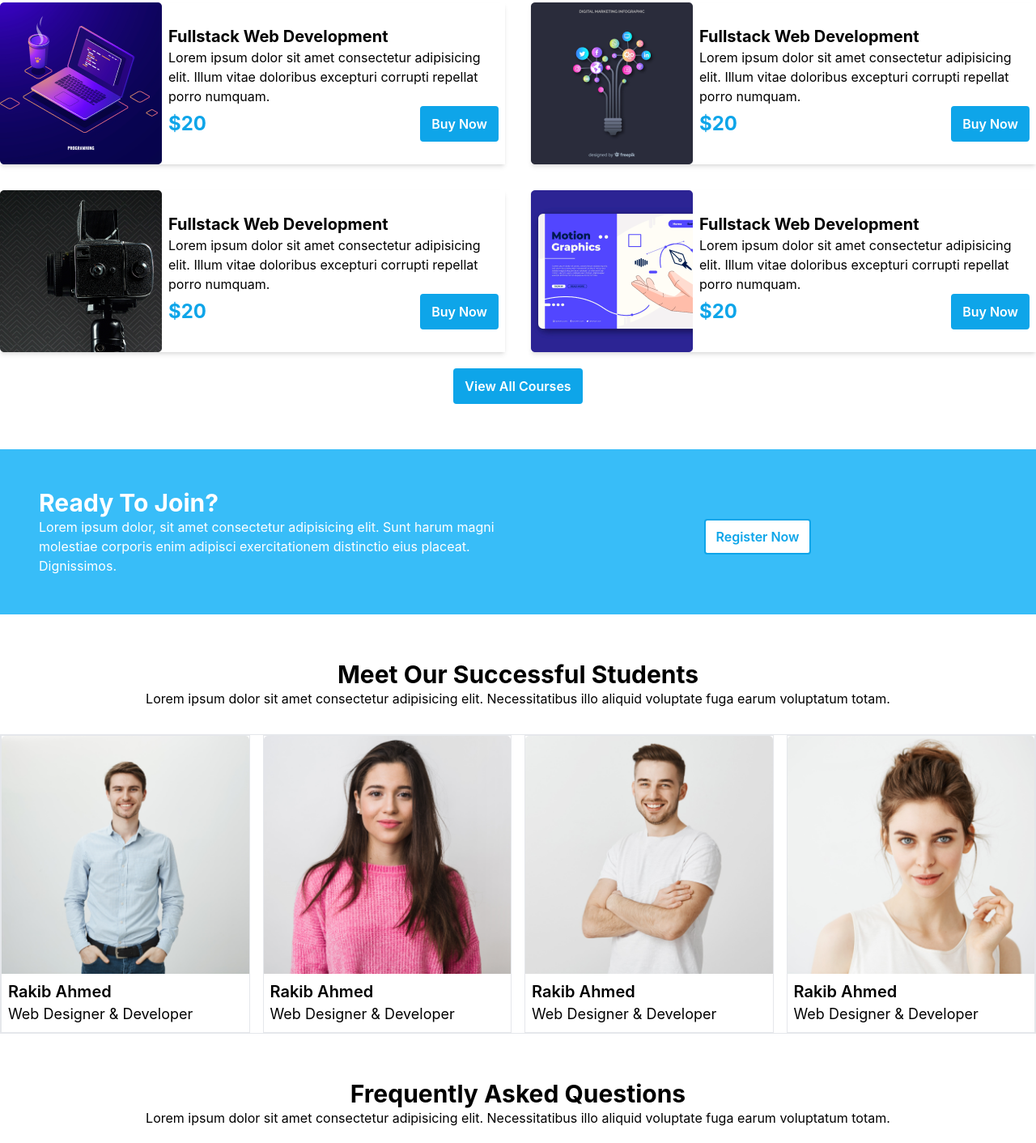
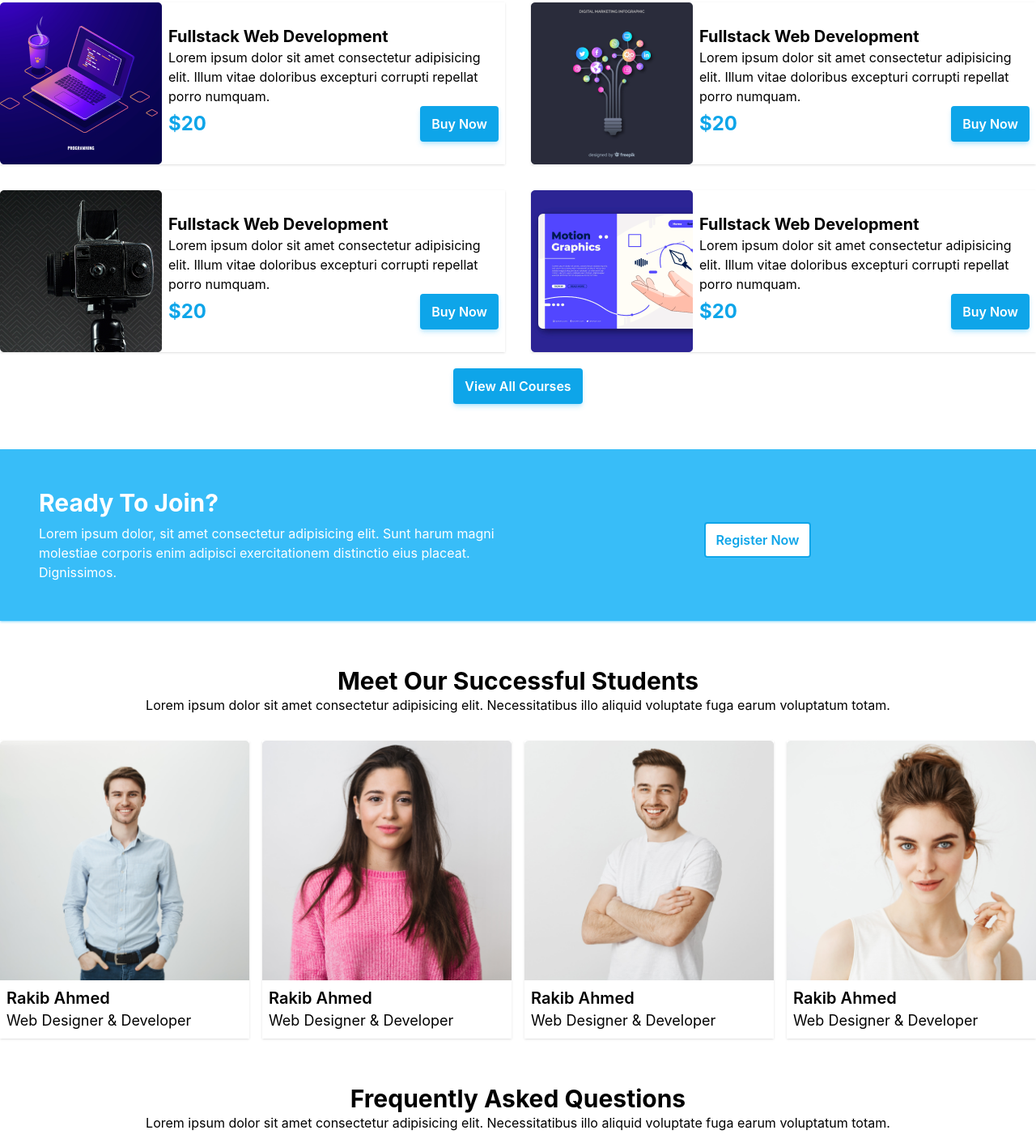
Before and after one commit to Rakib-Ahmed01/tech-in-ed-tailwind, a plain HTML site: page index.html in a window 1280 px wide. Shown: the part 1148-2560 px from the top of the page at 81% size. Drawn offline with Linux system fonts and the light colour scheme.

```diff
--- a/index.html
+++ b/index.html
@@ -371,7 +371,7 @@
             </p>
           </div>
           <div class="grid grid-cols-1 lg:grid-cols-2 gap-8">
-            <div class="course shadow-md sm:flex sm:flex-row">
+            <div class="course shadow sm:flex sm:flex-row">
               <img
                 src="images/course/course-1.png"
                 class="w-full h-52 sm:w-auto sm:h-auto object-cover object-center"
@@ -396,7 +396,7 @@
                 </div>
               </div>
             </div>
-            <div class="course shadow-md sm:flex sm:flex-row">
+            <div class="course shadow sm:flex sm:flex-row">
               <img
                 src="images/course/course-2.png"
                 class="w-full h-52 sm:w-auto sm:h-auto object-cover object-center"
@@ -421,7 +421,7 @@
                 </div>
               </div>
             </div>
-            <div class="course shadow-md sm:flex sm:flex-row">
+            <div class="course shadow sm:flex sm:flex-row">
               <img
                 src="images/course/course-3.png"
                 class="w-full h-52 sm:w-auto sm:h-auto object-cover object-center"
@@ -446,7 +446,7 @@
                 </div>
               </div>
             </div>
-            <div class="course shadow-md sm:flex sm:flex-row">
+            <div class="course shadow sm:flex sm:flex-row">
               <img
                 src="images/course/course-4.png"
                 class="w-full h-52 sm:w-auto sm:h-auto object-cover object-center"
@@ -471,7 +471,7 @@
                 </div>
               </div>
             </div>
-            <div class="course shadow-md sm:flex sm:flex-row">
+            <div class="course shadow sm:flex sm:flex-row">
               <img
                 src="images/course/course-5.png"
                 class="w-full h-52 sm:w-auto sm:h-auto object-cover object-center"
@@ -496,7 +496,7 @@
                 </div>
               </div>
             </div>
-            <div class="course shadow-md sm:flex sm:flex-row">
+            <div class="course shadow sm:flex sm:flex-row">
               <img
                 src="images/course/course-6.png"
                 class="w-full h-52 sm:w-auto sm:h-auto object-cover object-center"
@@ -527,13 +527,13 @@
       </section>
       <section class="register mt-14">
         <div
-          class="container mx-auto bg-sky-400 text-white sm:flex p-12 justify-between items-center"
+          class="container mx-auto bg-sky-400 text-white sm:flex p-12 justify-between items-center shadow shadow-sky-400/50"
         >
           <div
             class="text basis-full sm:basis-1/2 flex justify-center items-center"
           >
             <div>
-              <h1 class="text-3xl font-bold">Ready To Join?</h1>
+              <h1 class="text-3xl font-bold mb-2">Ready To Join?</h1>
               <p>
                 Lorem ipsum dolor, sit amet consectetur adipisicing elit. Sunt
                 harum magni molestiae corporis enim adipisci exercitationem
@@ -617,9 +617,9 @@
             </p>
           </div>
           <div
-            class="students mx-auto grid grid-cols-1 sm:grid-cols-2 lg:grid-cols-4 border gap-4"
+            class="students mx-auto grid grid-cols-1 sm:grid-cols-2 lg:grid-cols-4 gap-4"
           >
-            <div class="border">
+            <div class="shadow">
               <div>
                 <img src="images/student/student-1.png" class="w-full" alt="" />
                 <div class="m-2">
@@ -628,14 +628,14 @@
                 </div>
               </div>
             </div>
-            <div class="border">
+            <div class="shadow">
               <img src="images/student/student-2.png" class="w-full" alt="" />
               <div class="m-2">
                 <h4 class="font-semibold text-xl">Rakib Ahmed</h4>
                 <p class="text-lg">Web Designer & Developer</p>
               </div>
             </div>
-            <div class="border">
+            <div class="shadow">
               <img
                 src="images/student/student-3.png"
                 class="w-full h- object-cover object-top"
@@ -646,7 +646,7 @@
                 <p class="text-lg">Web Designer & Developer</p>
               </div>
             </div>
-            <div class="border">
+            <div class="shadow">
               <img src="images/student/student-4.png" class="w-full" alt="" />
               <div class="m-2">
                 <h4 class="font-semibold text-xl">Rakib Ahmed</h4>
```
Also changed, not shown: css/style.css.
